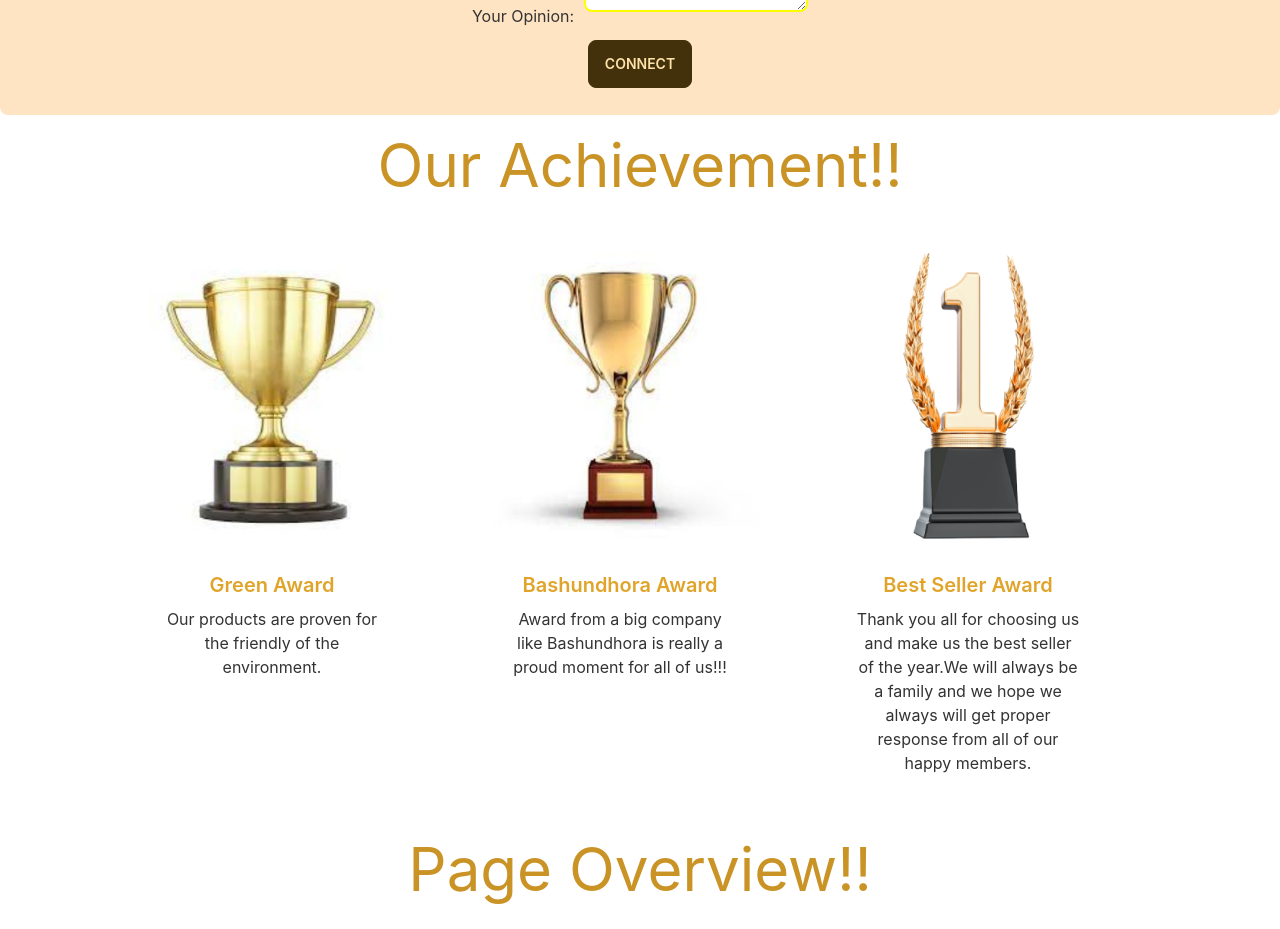
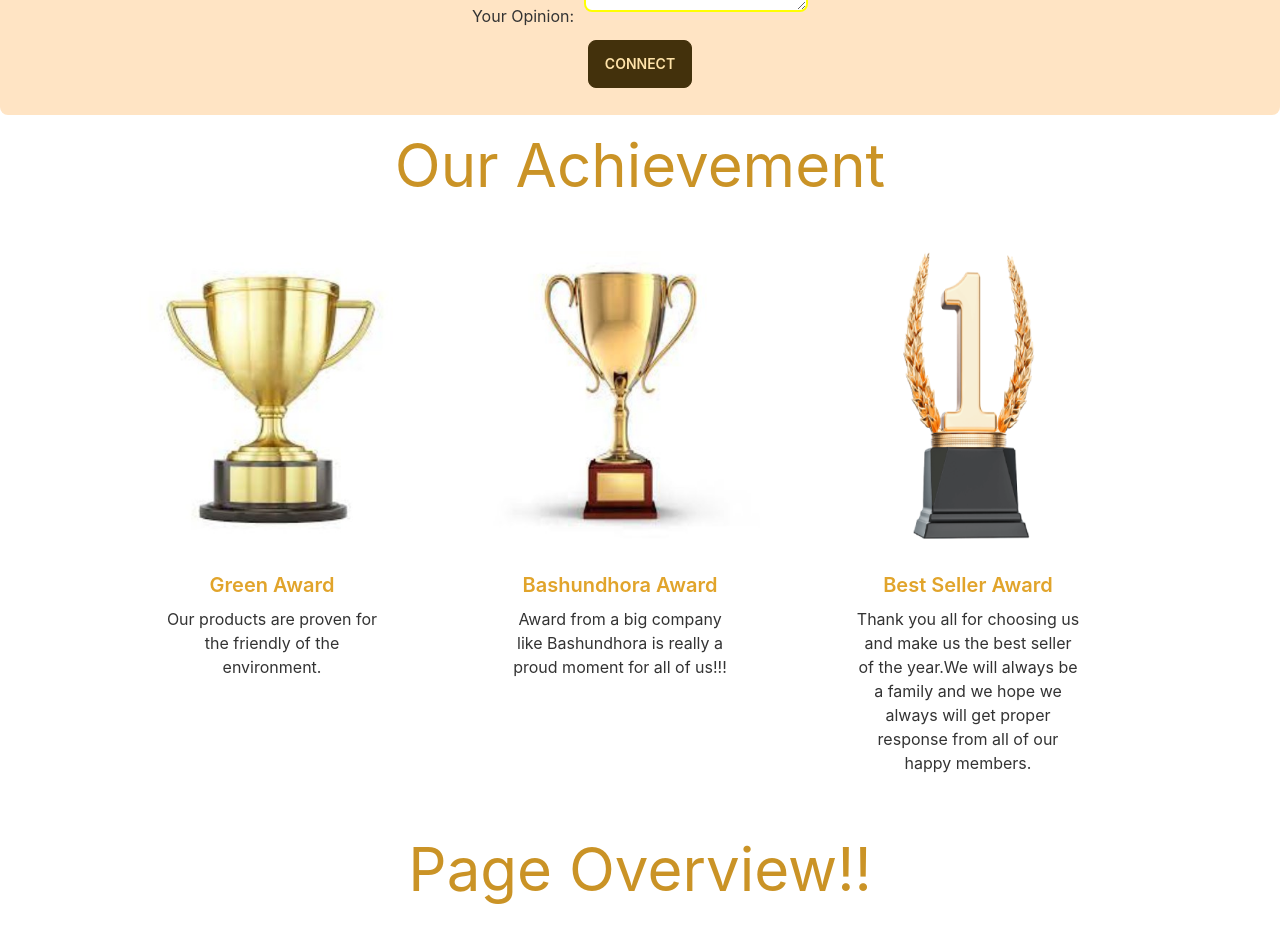
Before and after one commit to ezazsabit/Sabit-manufacturer-client-side, a React (Create React App) app: page / in a window 1280 px wide. Shown: the part 2007-2936 px from the top of the page. Built offline with nearby package versions, Linux system fonts and the light colour scheme; no server answers.

Commit message:
overflow solve

```diff
--- a/src/ExtraItem/Achievement/Achievement.js
+++ b/src/ExtraItem/Achievement/Achievement.js
@@ -8,7 +8,7 @@ const Achievement = () => {
     return (
 <div>
 
-<p className='mt-5 text-6xl text-secondary'>Our Achievement!!</p>
+<p className='mt-5 text-6xl text-secondary'>Our Achievement</p>
         <div className='App w-4/5 mt-14  grid lg:grid-cols-3 md:grid-cols-2 sm:grid-cols-1 gap-x-5 mx-auto'>
 
             <Card style={{ width: '18rem' }}>
--- /dev/null
+++ b/src/pages/homepage/Home.css
@@ -0,0 +1,4 @@
+.homeMain{
+
+    overflow-x: hidden;
+}
--- a/src/pages/homepage/Home.js
+++ b/src/pages/homepage/Home.js
@@ -6,10 +6,11 @@ import Summery from './Summery';
 import Tools from './Tools';
 import Connection from '../../ExtraItem/Connection/Connection'
 import Achievement from '../../ExtraItem/Achievement/Achievement';
+import './Home.css'
 
 const Home = () => {
     return (
-        <div>
+        <div className='homeMain'>
 
 
             <Banner></Banner>
```
